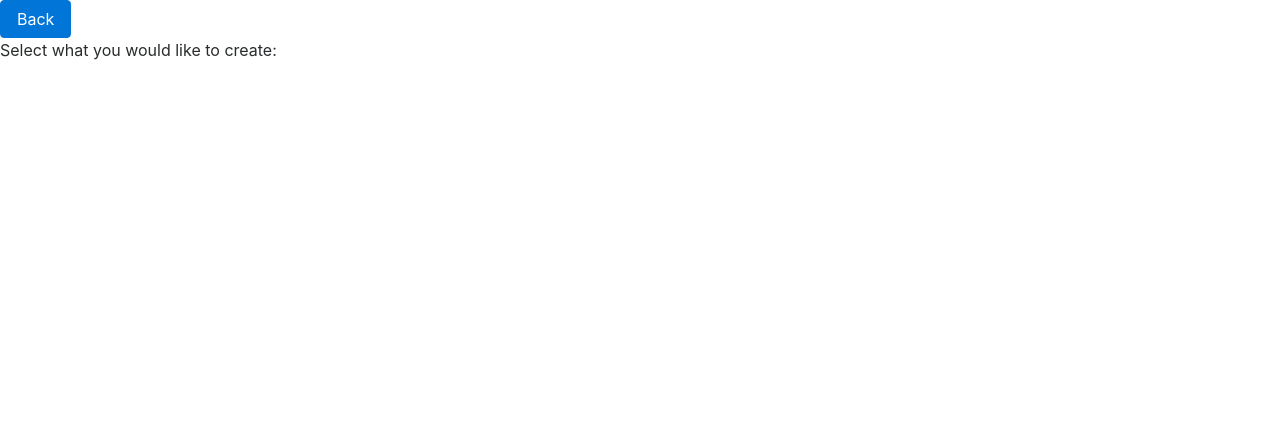
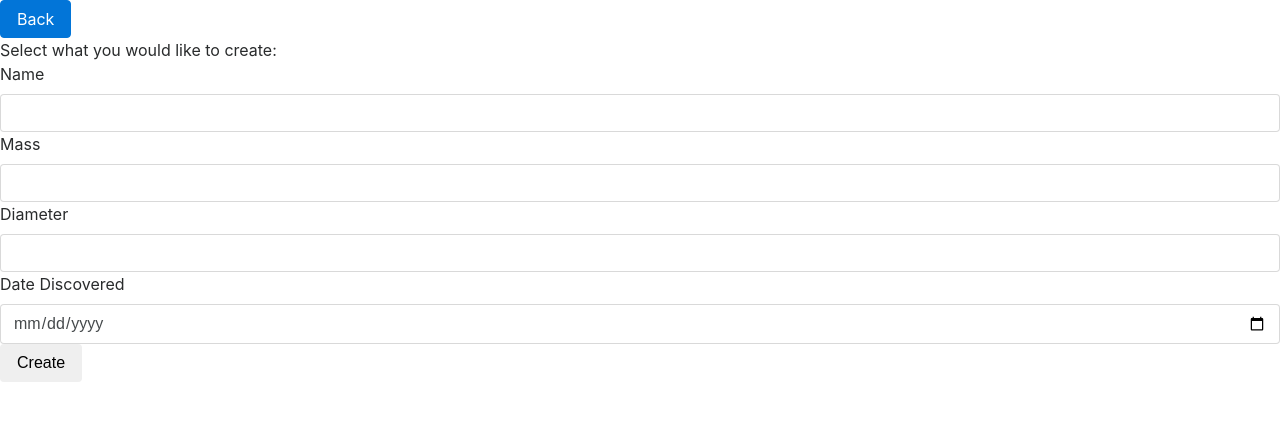
Before and after one commit to gideonw14/SmallHomelessPluto, a PHP site: page /create.php in a window 1280 px wide. Shown: the top 421 px of the page. Run offline with PHP 8.4, Linux system fonts and the light colour scheme; some libraries are stand-ins or nearby versions.

Commit message:
added form to create page

```diff
--- a/create.php
+++ b/create.php
@@ -22,5 +22,16 @@
 	<div>
 		Select what you would like to create:
 	</div>
+	<form class="form-group" onsubmit="return false;">
+		<label for="name">Name</label>
+		<input type="text" name="name" class="form-control">
+		<label for="mass">Mass</label>
+		<input type="number" name="mass" step="any" class="form-control">
+		<label for="diameter">Diameter</label>
+		<input type="number" name="diameter" class="form-control">
+		<label for="date_discovered">Date Discovered</label>
+		<input type="date" name="date_discovered" class="form-control">
+		<input type="submit" class="btn btn-default" value="Create">
+	</form>
 </body>
 </html>
```
Also changed, not shown: MainPage.php (+5 -5 lines).
